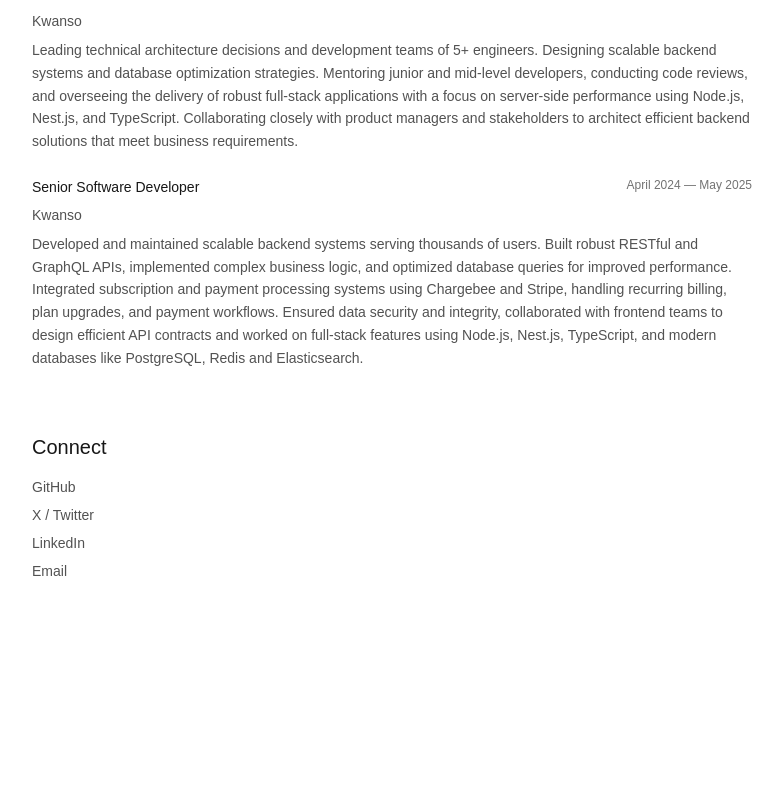
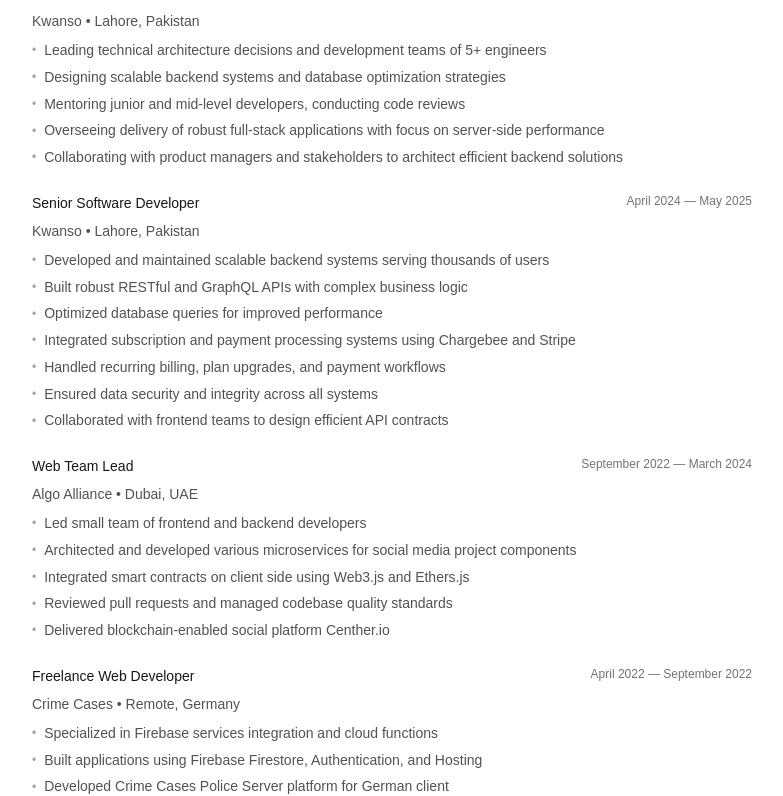
Before and after one commit to mhm13dev/mhm13.dev, a Next.js app: page / in a window 1280 px wide. Shown: the part 427-1223 px from the top of the page, without its empty margins (248-1031 px from the left). Before the commit the page ends 1056 px from the top, so only its background shows below. Built offline with nearby package versions, Linux system fonts and the light colour scheme.

Commit message:
feat: restructure work component by separating data and presentation logic and also add previous experience

```diff
--- a/components/work.tsx
+++ /dev/null
@@ -1,60 +0,0 @@
-export default function Work() {
-  return (
-    <section className="mb-16">
-      <h2 className="text-lg font-medium text-neutral-900 dark:text-neutral-100 mb-4">
-        Work
-      </h2>
-      <div className="space-y-6 text-sm">
-        <div className="flex flex-col">
-          <div className="flex justify-between items-start mb-2">
-            <span className="text-neutral-900 dark:text-neutral-100 font-medium">
-              Tech Lead
-            </span>
-            <span className="text-neutral-500 dark:text-neutral-500 text-xs">
-              May 2025 — Present
-            </span>
-          </div>
-          <div className="text-neutral-600 dark:text-neutral-400 mb-2">
-            Kwanso
-          </div>
-          <p className="text-neutral-600 dark:text-neutral-400 leading-relaxed">
-            Leading technical architecture decisions and development teams of 5+
-            engineers. Designing scalable backend systems and database
-            optimization strategies. Mentoring junior and mid-level developers,
-            conducting code reviews, and overseeing the delivery of robust
-            full-stack applications with a focus on server-side performance
-            using Node.js, Nest.js, and TypeScript. Collaborating closely with
-            product managers and stakeholders to architect efficient backend
-            solutions that meet business requirements.
-          </p>
-        </div>
-
-        <div className="flex flex-col">
-          <div className="flex justify-between items-start mb-2">
-            <span className="text-neutral-900 dark:text-neutral-100 font-medium">
-              Senior Software Developer
-            </span>
-            <span className="text-neutral-500 dark:text-neutral-500 text-xs">
-              April 2024 — May 2025
-            </span>
-          </div>
-          <div className="text-neutral-600 dark:text-neutral-400 mb-2">
-            Kwanso
-          </div>
-          <p className="text-neutral-600 dark:text-neutral-400 leading-relaxed">
-            Developed and maintained scalable backend systems serving thousands
-            of users. Built robust RESTful and GraphQL APIs, implemented complex
-            business logic, and optimized database queries for improved
-            performance. Integrated subscription and payment processing systems
-            using Chargebee and Stripe, handling recurring billing, plan
-            upgrades, and payment workflows. Ensured data security and
-            integrity, collaborated with frontend teams to design efficient API
-            contracts and worked on full-stack features using Node.js, Nest.js,
-            TypeScript, and modern databases like PostgreSQL, Redis and
-            Elasticsearch.
-          </p>
-        </div>
-      </div>
-    </section>
-  );
-}
--- /dev/null
+++ b/components/work/data.ts
@@ -0,0 +1,96 @@
+export interface WorkExperience {
+  id: string;
+  title: string;
+  company: string;
+  location: string;
+  duration: string;
+  description: string[];
+}
+
+export const workExperiences: WorkExperience[] = [
+  {
+    id: "tech-lead-kwanso",
+    title: "Tech Lead",
+    company: "Kwanso",
+    location: "Lahore, Pakistan",
+    duration: "May 2025 — Present",
+    description: [
+      "Leading technical architecture decisions and development teams of 5+ engineers",
+      "Designing scalable backend systems and database optimization strategies",
+      "Mentoring junior and mid-level developers, conducting code reviews",
+      "Overseeing delivery of robust full-stack applications with focus on server-side performance",
+      "Collaborating with product managers and stakeholders to architect efficient backend solutions",
+    ],
+  },
+  {
+    id: "senior-dev-kwanso",
+    title: "Senior Software Developer",
+    company: "Kwanso",
+    location: "Lahore, Pakistan",
+    duration: "April 2024 — May 2025",
+    description: [
+      "Developed and maintained scalable backend systems serving thousands of users",
+      "Built robust RESTful and GraphQL APIs with complex business logic",
+      "Optimized database queries for improved performance",
+      "Integrated subscription and payment processing systems using Chargebee and Stripe",
+      "Handled recurring billing, plan upgrades, and payment workflows",
+      "Ensured data security and integrity across all systems",
+      "Collaborated with frontend teams to design efficient API contracts",
+    ],
+  },
+  {
+    id: "web-team-lead-algo-alliance",
+    title: "Web Team Lead",
+    company: "Algo Alliance",
+    location: "Dubai, UAE",
+    duration: "September 2022 — March 2024",
+    description: [
+      "Led small team of frontend and backend developers",
+      "Architected and developed various microservices for social media project components",
+      "Integrated smart contracts on client side using Web3.js and Ethers.js",
+      "Reviewed pull requests and managed codebase quality standards",
+      "Delivered blockchain-enabled social platform Centher.io",
+    ],
+  },
+  {
+    id: "freelance-dev-germany",
+    title: "Freelance Web Developer",
+    company: "Crime Cases",
+    location: "Remote, Germany",
+    duration: "April 2022 — September 2022",
+    description: [
+      "Specialized in Firebase services integration and cloud functions",
+      "Built applications using Firebase Firestore, Authentication, and Hosting",
+      "Developed Crime Cases Police Server platform for German client",
+      "Created Crime Cases Tonstudio application with real-time features",
+    ],
+  },
+  {
+    id: "mern-dev-algo-alliance",
+    title: "MERN Stack Developer",
+    company: "Algo Alliance",
+    location: "Dubai, UAE",
+    duration: "December 2021 — March 2022",
+    description: [
+      "Built REST APIs for social media platform components",
+      "Integrated Web3.js APIs with client-side React applications",
+      "Developed real-time features using Socket.io and JWT authentication",
+      "Worked with MongoDB, Express.js, and modern JavaScript frameworks",
+      "Contributed to early development of Centher.io platform",
+    ],
+  },
+  {
+    id: "freelance-dev-early",
+    title: "Freelance Web Developer",
+    company: "Various Clients",
+    location: "Remote",
+    duration: "March 2019 — December 2021",
+    description: [
+      "Worked on small and medium-sized web development projects",
+      "Created REST APIs using Node.js and Express.js frameworks",
+      "Developed responsive user interfaces with React.js, Next.js, and TailwindCSS",
+      "Built single page applications and modern landing pages",
+      "Migrated legacy Angular application to modern Next.js stack",
+    ],
+  },
+];
--- /dev/null
+++ b/components/work/index.tsx
@@ -0,0 +1,48 @@
+import { workExperiences, type WorkExperience } from "@/components/work/data";
+
+interface WorkItemProps {
+  experience: WorkExperience;
+}
+
+function WorkItem({ experience }: WorkItemProps) {
+  return (
+    <div className="flex flex-col">
+      <div className="flex justify-between items-start mb-2">
+        <span className="text-neutral-900 dark:text-neutral-100 font-medium">
+          {experience.title}
+        </span>
+        <span className="text-neutral-500 dark:text-neutral-500 text-xs">
+          {experience.duration}
+        </span>
+      </div>
+      <div className="text-neutral-600 dark:text-neutral-400 mb-2">
+        {experience.company} • {experience.location}
+      </div>
+      <ul className="text-neutral-600 dark:text-neutral-400 leading-relaxed space-y-1">
+        {experience.description.map((item, index) => (
+          <li key={index} className="flex items-center">
+            <span className="text-neutral-400 dark:text-neutral-500 mr-2 text-xs">
+              •
+            </span>
+            <span>{item}</span>
+          </li>
+        ))}
+      </ul>
+    </div>
+  );
+}
+
+export default function Work() {
+  return (
+    <section className="mb-16">
+      <h2 className="text-lg font-medium text-neutral-900 dark:text-neutral-100 mb-4">
+        Work
+      </h2>
+      <div className="space-y-6 text-sm">
+        {workExperiences.map((experience) => (
+          <WorkItem key={experience.id} experience={experience} />
+        ))}
+      </div>
+    </section>
+  );
+}
```
